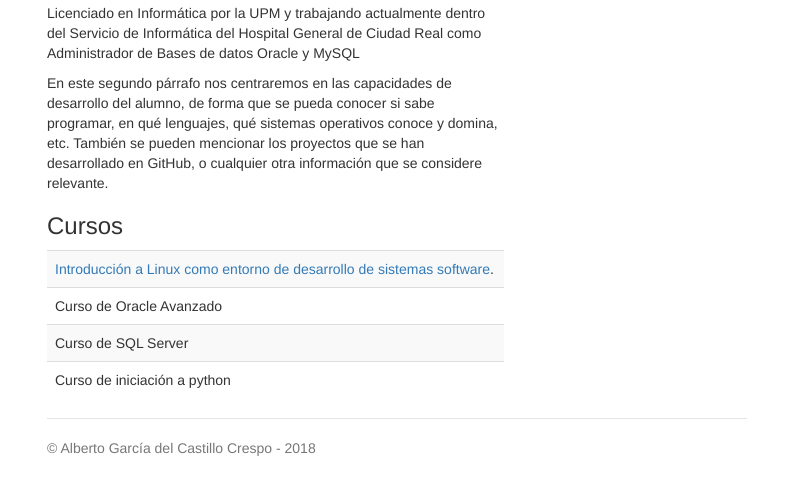
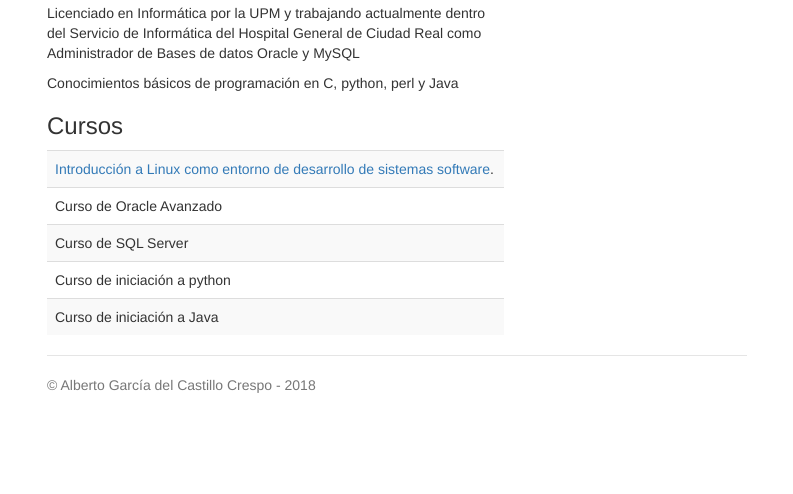
Before and after one commit to alberchi/alberchi.github.io, a plain HTML site: page index.html in a window 1280 px wide. Shown: the part 238-732 px from the top of the page, without its empty margins (243-1036 px from the left). Drawn offline with nearby package versions, Linux system fonts and the light colour scheme.

Commit message:
Terminamos práctica

```diff
--- a/index.html
+++ b/index.html
@@ -39,7 +39,7 @@
           <br>
           <p>Licenciado en Informática por la UPM y trabajando actualmente dentro del Servicio de Informática del Hospital General de Ciudad Real como Administrador de Bases de datos Oracle y MySQL</p>
 
-          <p>En este segundo párrafo nos centraremos en las capacidades de desarrollo del alumno, de forma que se pueda conocer si sabe programar, en qué lenguajes, qué sistemas operativos conoce y domina, etc. También se pueden mencionar los proyectos que se han desarrollado en GitHub, o cualquier otra información que se considere relevante.</p>
+          <p>Conocimientos básicos de programación en C, python, perl y Java </p>
 
           <h3>Cursos</h3>
           <table class='table table-striped'>
@@ -47,6 +47,7 @@
             <tr><td>Curso de Oracle Avanzado</td></tr>
             <tr><td> Curso de SQL Server</td></tr>
             <tr><td> Curso de iniciación a python</td></tr>
+            <tr><td> Curso de iniciación a Java</td></tr>
           </table>
         </div>
       </div>
```
Also changed, not shown: img/foto.png, img/foto_old.png (added).
